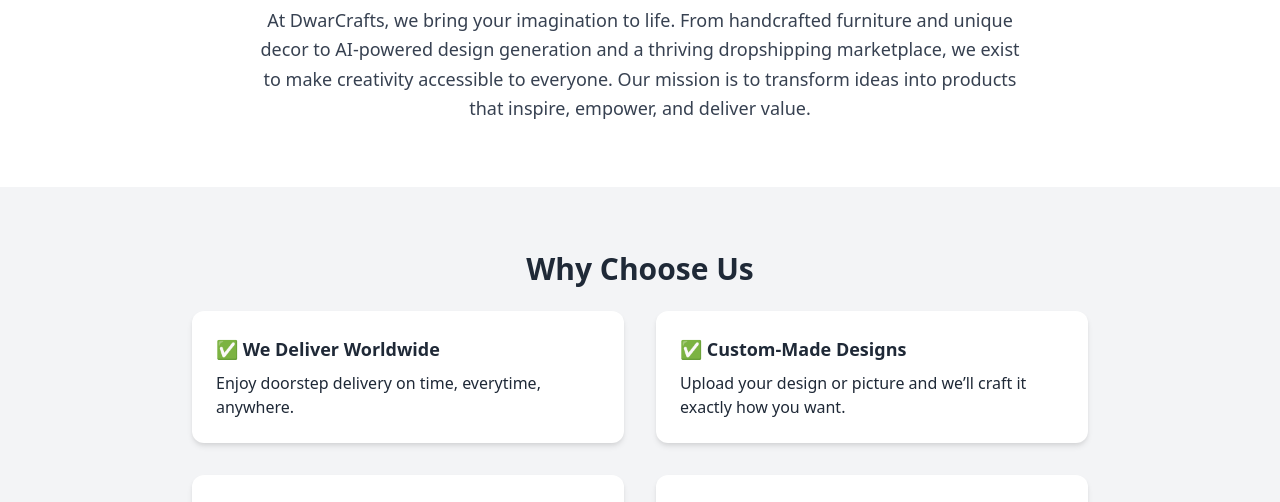
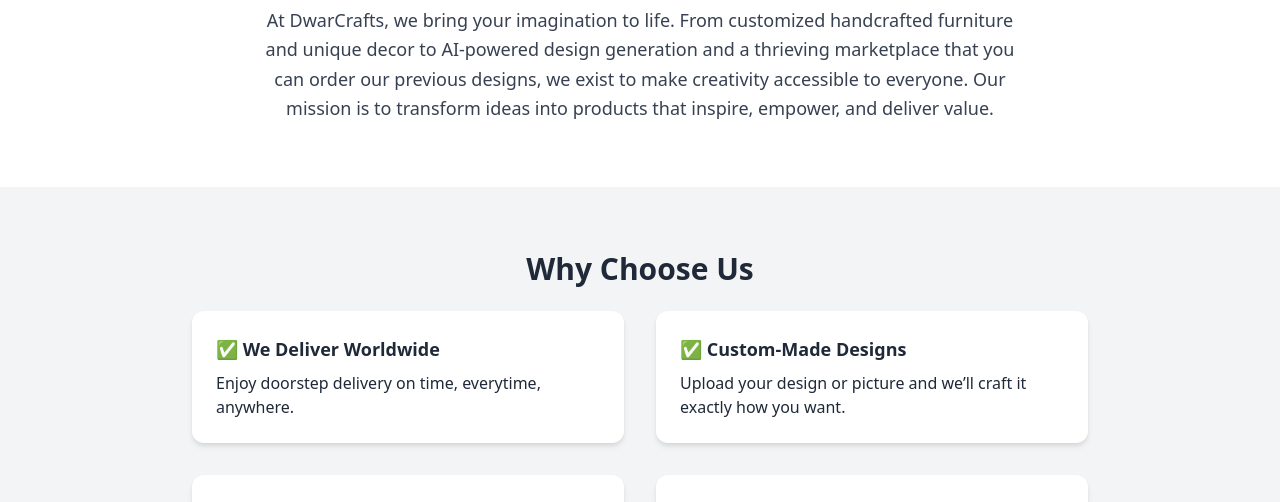
Before and after one commit to DwarCrafts/dwarcrafts, a plain HTML site: page index.html in a window 1280 px wide. Shown: the part 598-1100 px from the top of the page. Drawn offline with nearby package versions, Linux system fonts and the light colour scheme.

Commit message:
Update index.html

```diff
--- a/index.html
+++ b/index.html
@@ -35,7 +35,7 @@
   <section id="about" class="py-16 px-6 md:px-16 bg-white">
     <h2 class="text-3xl font-bold mb-6 text-center">About Us</h2>
     <p class="max-w-3xl mx-auto text-lg text-gray-700 leading-relaxed text-center">
-      At DwarCrafts, we bring your imagination to life. From handcrafted furniture and unique decor to AI-powered design generation and a thriving dropshipping marketplace, we exist to make creativity accessible to everyone. Our mission is to transform ideas into products that inspire, empower, and deliver value.
+      At DwarCrafts, we bring your imagination to life. From customized handcrafted furniture and unique decor to AI-powered design generation and a thrieving marketplace that you can order our previous designs, we exist to make creativity accessible to everyone. Our mission is to transform ideas into products that inspire, empower, and deliver value.
     </p>
   </section>
 
```
